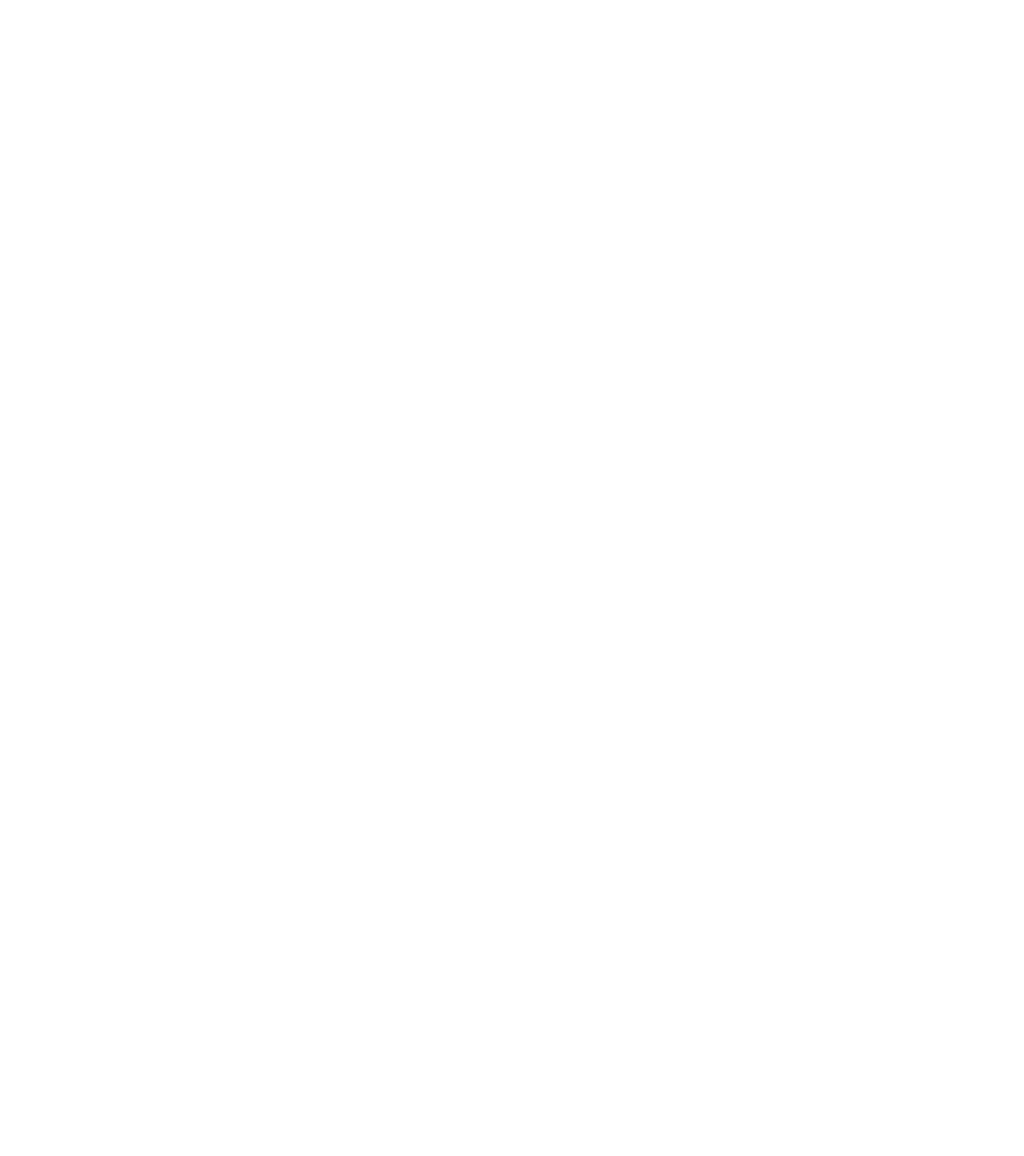
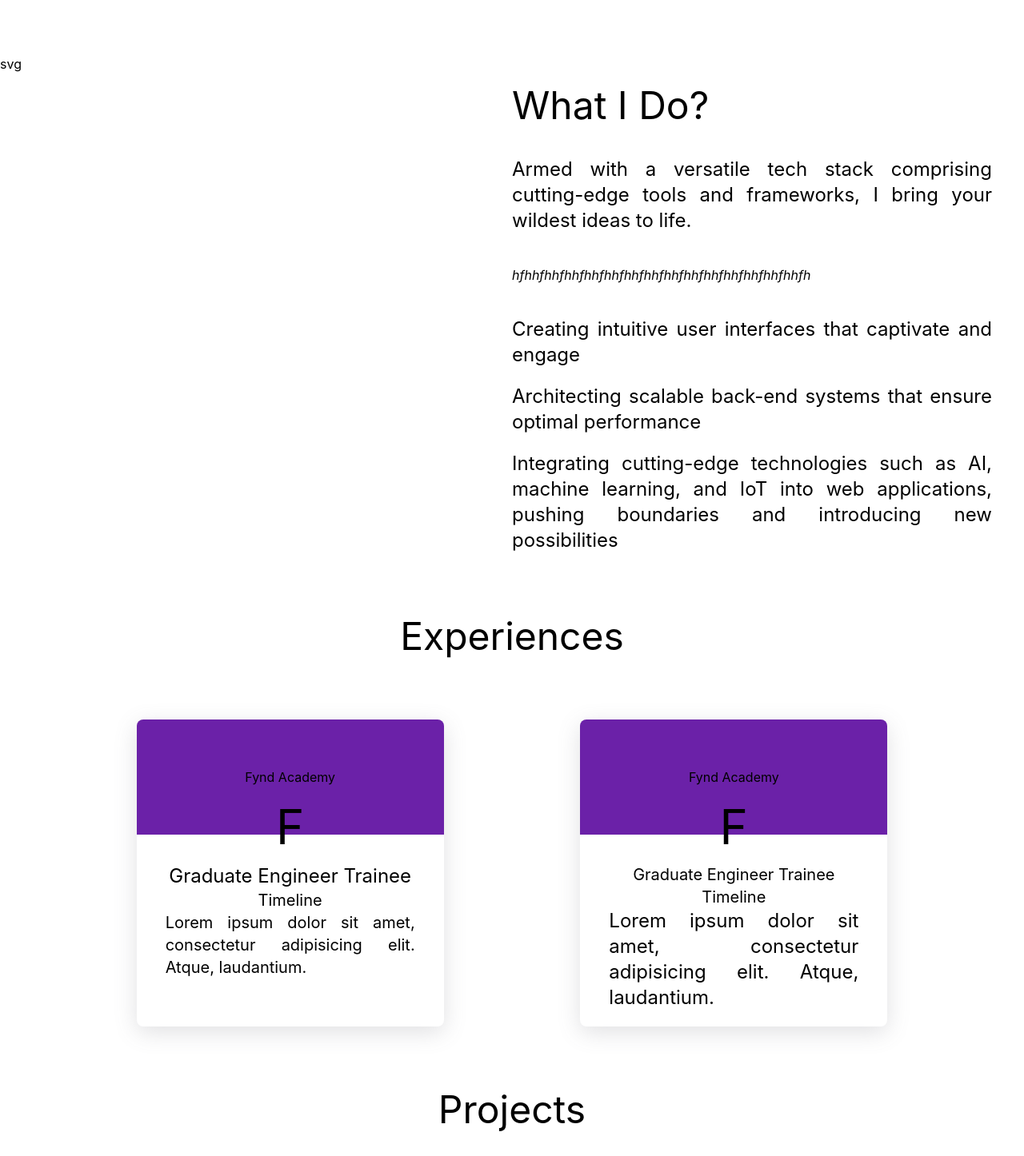
Before and after one commit to shiv-anya/portfolio_v1, a React (Create React App) app: page / in a window 1280 px wide. Shown: the part 544-1990 px from the top of the page at 80% size. Before the commit the page ends 800 px from the top, so only its background shows below. Built offline with nearby package versions, Linux system fonts and the light colour scheme.

Commit message:
added all components

```diff
--- a/src/App.js
+++ b/src/App.js
@@ -1,10 +1,18 @@
 import React, { Fragment } from "react";
 import Banner from "./components/Intro/Banner";
+import Skills from "./components/Skills/Skills";
+import Experience from "./components/Experience/Experience";
+import Projects from "./components/Projects/Projects";
+import Contact from "./components/Contact/Contact";
 
 function App() {
   return (
     <Fragment>
       <Banner />
+      <Skills />
+      <Experience />
+      <Projects />
+      <Contact />
     </Fragment>
   );
 }
```
